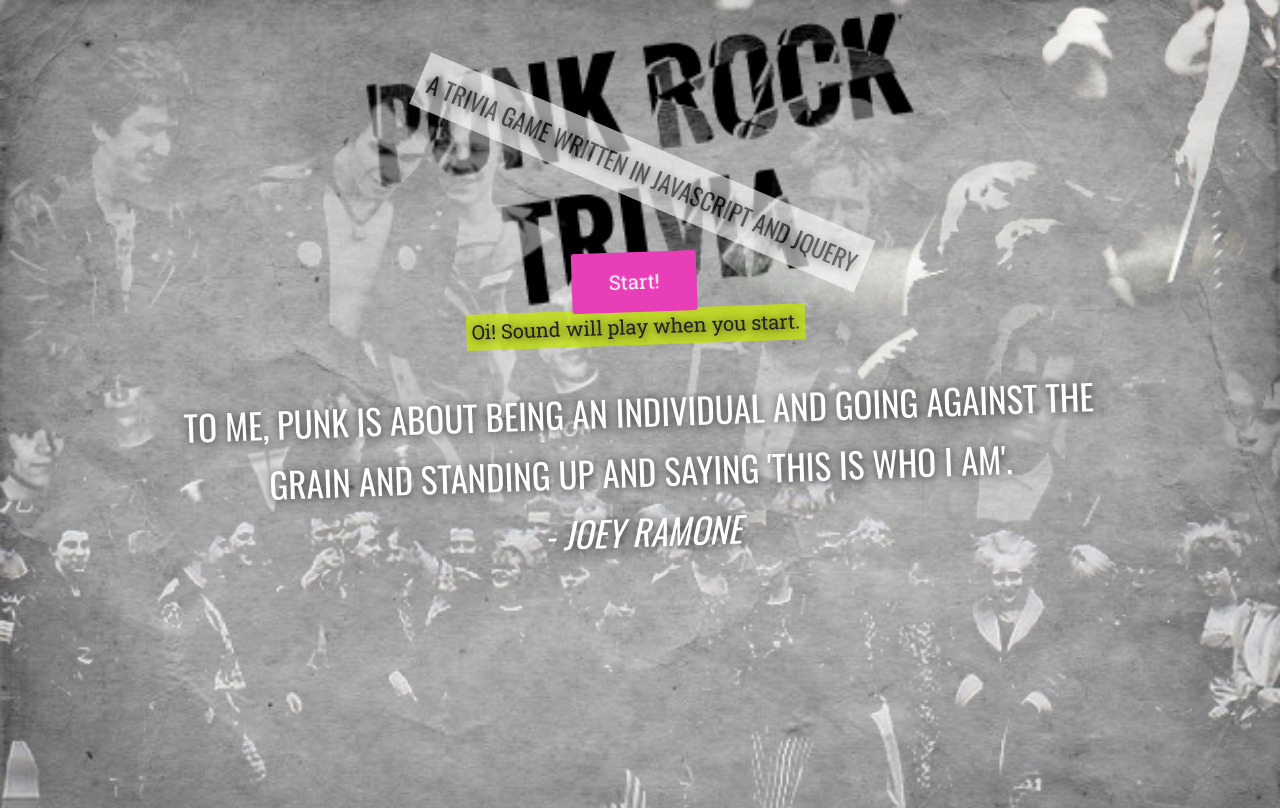
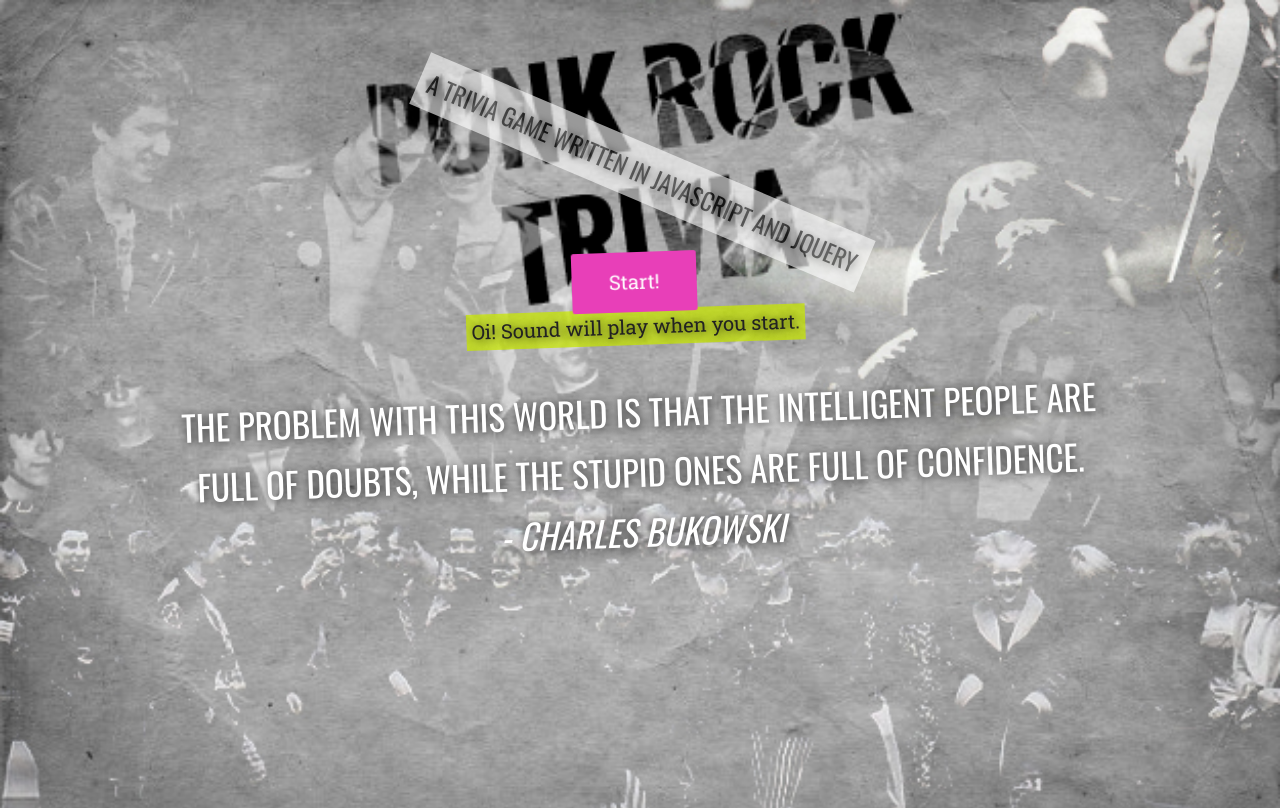
Before and after one commit to josedigital/TriviaGame, a PHP site: page / in a window 1280 px wide. Run offline with PHP 8.4, Linux system fonts and the light colour scheme.

Commit message:
replaced opening quote. z-index for sound controls

```diff
--- a/assets/css/style.css
+++ b/assets/css/style.css
@@ -85,6 +85,7 @@ h1, h2, h3, h4 {
   left: 25px;
   position: fixed;
   top: 25px;
+  z-index: 10;
 }
 
 .Game__sound--controls button {
--- a/assets/javascript/app.js
+++ b/assets/javascript/app.js
@@ -339,7 +339,7 @@ $(function() {
 
 
     startTimer: function() {
-      // put 15 up on the board
+      // put allotedTime up on the board
       game.timer.html($allottedTime);
 
       // start timerCount at 0
--- a/index.html
+++ b/index.html
@@ -41,9 +41,9 @@
       <section class="eight columns ta-center Question">
         <div class="Question__timer hidden">Time remaining: <span class="timer">15</span></div>
         <h3 class="Question__text">
-          To me, punk is about being an individual and going against the grain and standing up and saying 'This is who I am'.
+          The problem with this world is that the intelligent people are full of doubts, while the stupid ones are full of confidence.
           <br>
-          <cite>- Joey Ramone</cite>
+          <cite>- Charles Bukowski</cite>
         </h3>
         <div class="Question__answers">
           <form action=""></form>
```
